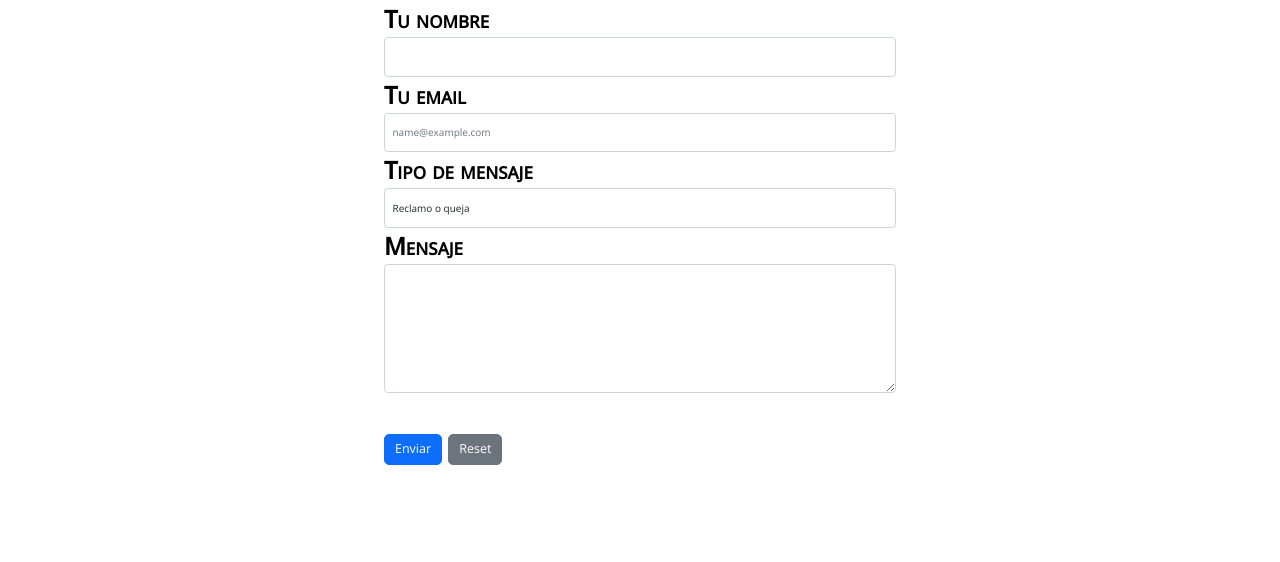
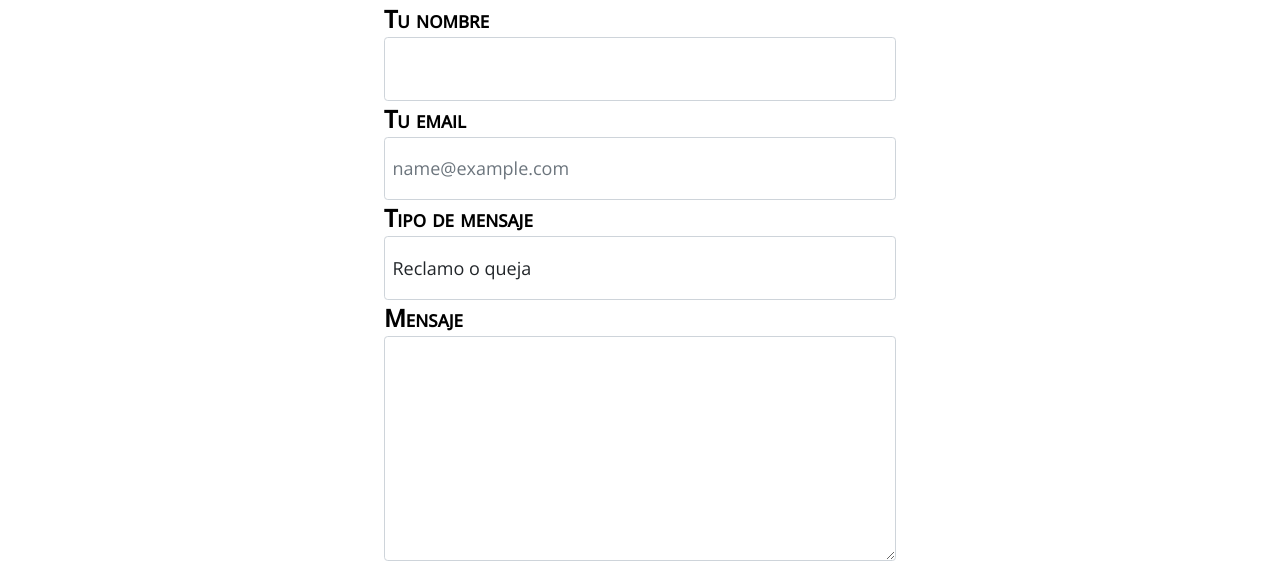
Before and after one commit to MariaValeriaRivoira/RegaleriaDelPueblo-MariaValeriaRivoira-ProyectoFinal, a plain HTML site: page pages/contacto.html in a window 1280 px wide. Shown: the part 265-827 px from the top of the page. Drawn offline with nearby package versions, Linux system fonts and the light colour scheme.

Commit message:
modificaciones en el tiempo del carousel y en el formulario

```diff
--- a/pages/contacto.html
+++ b/pages/contacto.html
@@ -71,15 +71,15 @@
                             <form>
                                 <div class="form-group">
                                     <label for="exampleFormControlInput1">Tu nombre</label>
-                                    <input type="text" class="form-control " id="exampleFormControlInput1" style="line-height: 3;">
+                                    <input type="text" class="form-control " id="exampleFormControlInput1" style="line-height: 3; font-size: large">
                                   </div>
                                 <div class="form-group">
                                   <label for="exampleFormControlInput1">Tu email</label>
-                                  <input type="email" class="form-control " id="exampleFormControlInput1" placeholder="name@example.com" style="line-height: 3;" >
+                                  <input type="email" class="form-control " id="exampleFormControlInput1" placeholder="name@example.com" style="line-height: 3; font-size: large;" >
                                 </div>
                                 <div class="form-group">
                                   <label for="exampleFormControlSelect1">Tipo de mensaje</label >
-                                  <select class="form-control" id="exampleFormControlSelect1" style="line-height: 3;">
+                                  <select class="form-control" id="exampleFormControlSelect1" style="line-height: 3; font-size: large;">
                                     <option>Reclamo o queja</option>
                                     <option>Consulta</option>
                                     <option>Sugerencia</option>
@@ -89,11 +89,11 @@
 
                                 <div class="form-group">
                                   <label for="exampleFormControlTextarea1">Mensaje</label>
-                                  <textarea class="form-control" id="exampleFormControlTextarea1" rows="8"></textarea>
+                                  <textarea class="form-control" id="exampleFormControlTextarea1" rows="8" style="font-size: large"></textarea>
                                 </div>
                                 <br>
                                 <button type="submit" class="btn btn-primary btn-lg">Enviar</button>
-                                <input class="btn btn-secondary btn-lg" type="reset" value="Reset">
+
                             </form>
                         </div>
                     </div>
```
Also changed, not shown: pages/regaleria.html (+4 -2 lines).
